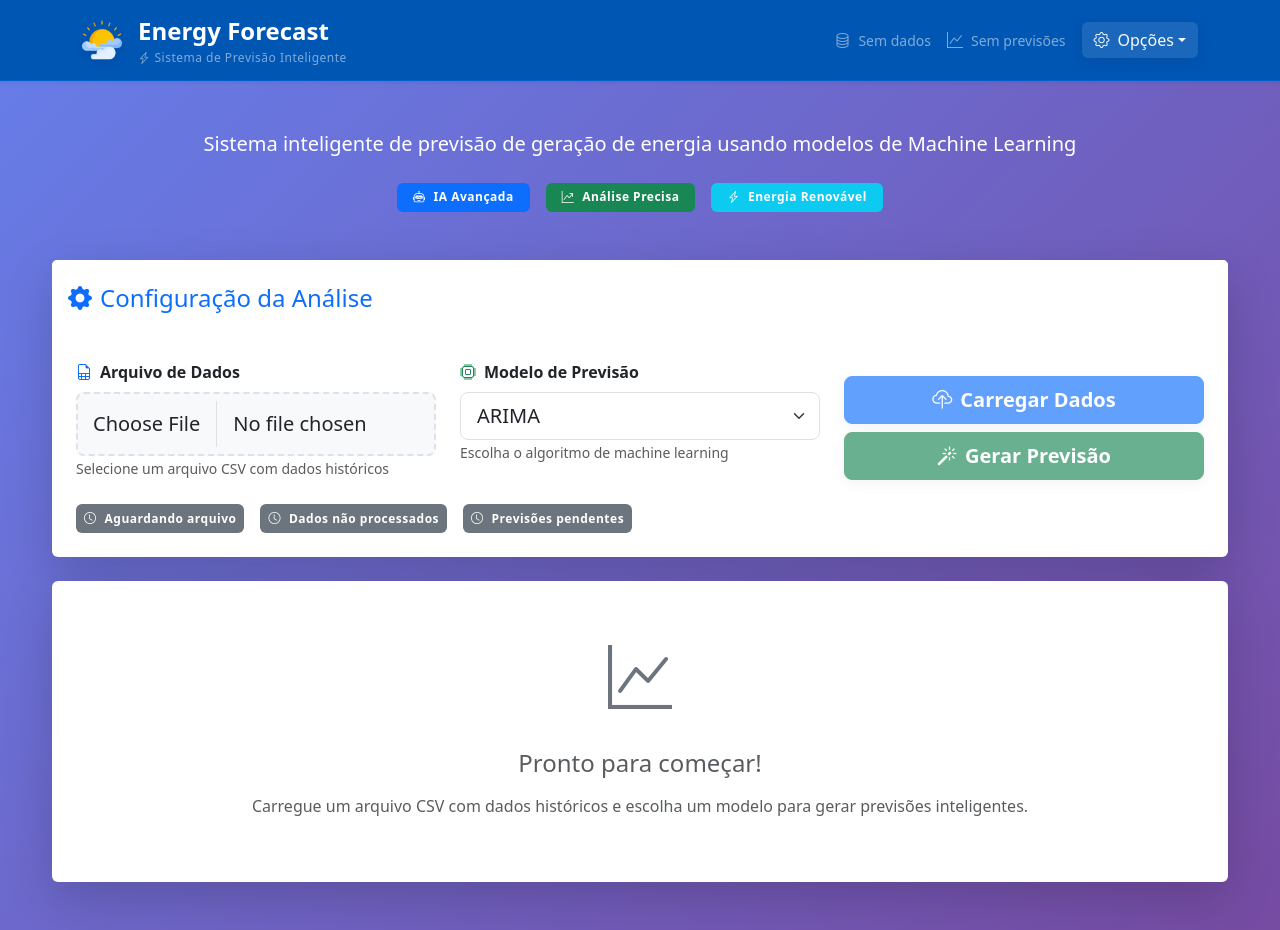
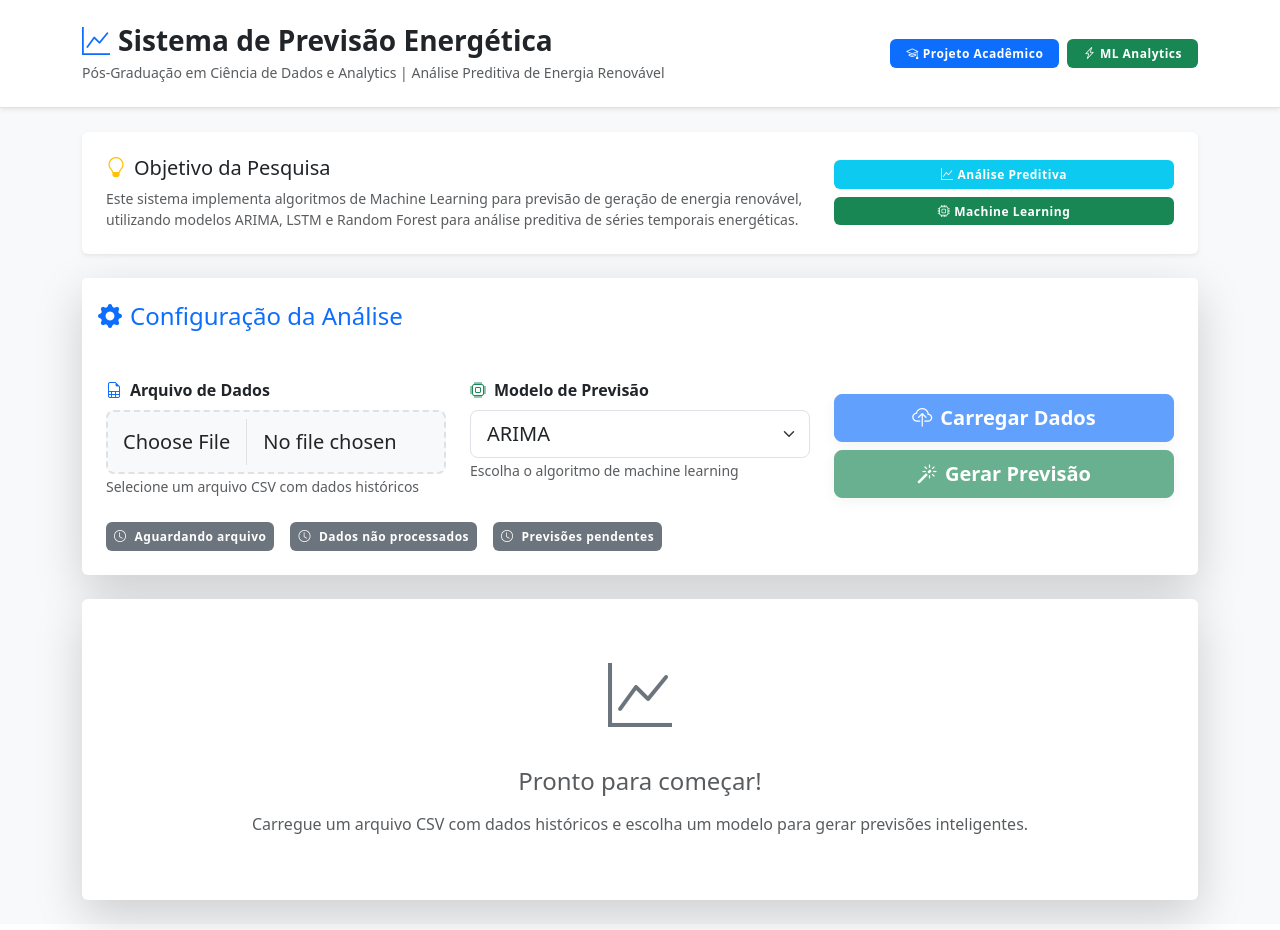
Before and after one commit to Pedrolustosa/EnergyForecasting, a React (Create React App) app in the folder EnergyForecasting.APP/: page / in a window 1280 px wide. Built offline with nearby package versions, Linux system fonts and the light colour scheme.

Commit message:
feat: create initial React app with energy forecasting UI and prediction visualization

```diff
--- a/EnergyForecasting.APP/src/App.tsx
+++ b/EnergyForecasting.APP/src/App.tsx
@@ -1,7 +1,7 @@
-import React, { useState } from "react";
+import React, { useState, useEffect } from "react";
 import axios from "axios";
-import { Container, Button, Form, Spinner, Row, Col, Table, Card, Alert, Badge, Navbar, Nav, Dropdown } from "react-bootstrap";
-import { Line } from "react-chartjs-2";
+import { Container, Button, Form, Spinner, Row, Col, Table, Card, Badge, Pagination } from "react-bootstrap";
+import { Chart as ChartJS } from "react-chartjs-2";
 import toastr from "toastr";
 import "toastr/build/toastr.min.css";
 import { Chart, registerables } from "chart.js";
@@ -47,6 +47,14 @@ function App() {
   const [model, setModel] = useState<Model>("arima");
   const [predictions, setPredictions] = useState<Prediction[]>([]);
   const [testDates, setTestDates] = useState<string[]>([]);
+  const [startDate, setStartDate] = useState<string>("");
+  const [recordsToShow, setRecordsToShow] = useState<number>(10);
+  const [currentPage, setCurrentPage] = useState<number>(1);
+
+  // Resetar página quando filtros mudarem
+  useEffect(() => {
+    setCurrentPage(1);
+  }, [startDate, recordsToShow]);
 
   const handleFileChange = (e: React.ChangeEvent<HTMLInputElement>) => {
     if (e.target.files && e.target.files.length > 0) setFile(e.target.files[0]);
@@ -98,139 +106,240 @@ function App() {
     setLoading(false);
   };
 
-  // Data for Chart.js with improved styling
-  const chartData = {
-    labels: predictions.map((p) => p.date),
+  // Filtrar dados baseado na data inicial e implementar paginação
+  const getFilteredPredictions = () => {
+    let filtered = [...predictions];
+
+    // Filtrar por data inicial se especificada
+    if (startDate) {
+      const startDateObj = new Date(startDate);
+      filtered = filtered.filter(p => {
+        const predDate = new Date(p.date);
+        return predDate >= startDateObj;
+      });
+    }
+
+    return filtered;
+  };
+
+  // Implementar paginação
+  const getPaginatedData = () => {
+    const filtered = getFilteredPredictions();
+    const startIndex = (currentPage - 1) * recordsToShow;
+    const endIndex = startIndex + recordsToShow;
+    return filtered.slice(startIndex, endIndex);
+  };
+
+  // Calcular total de páginas
+  const totalPages = Math.ceil(getFilteredPredictions().length / recordsToShow);
+
+  // Gerar dados simulados para demonstração (irradiação e energia injetada)
+  const generateSimulatedData = (predictions: Prediction[]) => {
+    return predictions.map((p, index) => ({
+      ...p,
+      // Simular irradiação baseada na energia gerada (correlação aproximada)
+      irradiation: p.real ? Math.max(200, p.real * 15 + Math.random() * 100 - 50) : Math.random() * 400 + 200,
+      // Simular energia injetada (geralmente menor que a gerada)
+      injected: p.real ? Math.max(0, p.real * 0.7 + Math.random() * p.real * 0.2 - p.real * 0.1) : p.predicted * 0.7
+    }));
+  };
+
+  // Dados para o gráfico (todos os dados filtrados)
+  const filteredPredictions = getFilteredPredictions();
+  const enrichedPredictionsChart = generateSimulatedData(filteredPredictions);
+
+  // Dados para a tabela (paginados)
+  const paginatedPredictions = getPaginatedData();
+  const enrichedPredictionsTable = generateSimulatedData(paginatedPredictions);
+
+  // Configuração do gráfico misto
+  const mixedChartData = {
+    labels: enrichedPredictionsChart.map((p) => p.date),
     datasets: [
+      // Barras - Energia Prevista
       {
-        label: "Valores Reais",
-        data: predictions.map((p) => p.real),
+        type: 'bar' as const,
+        label: "Energia Prevista (kWh)",
+        data: enrichedPredictionsChart.map((p) => p.predicted),
+        backgroundColor: "rgba(25, 135, 84, 0.7)",
+        borderColor: "#198754",
+        borderWidth: 1,
+        yAxisID: 'y',
+      },
+      // Barras - Energia Gerada Real
+      {
+        type: 'bar' as const,
+        label: "Energia Gerada (kWh)",
+        data: enrichedPredictionsChart.map((p) => p.real || 0),
+        backgroundColor: "rgba(13, 110, 253, 0.7)",
         borderColor: "#0d6efd",
-        backgroundColor: "rgba(13, 110, 253, 0.1)",
+        borderWidth: 1,
+        yAxisID: 'y',
+      },
+      // Barras - Energia Injetada
+      {
+        type: 'bar' as const,
+        label: "Energia Injetada (kWh)",
+        data: enrichedPredictionsChart.map((p) => p.injected || 0),
+        backgroundColor: "rgba(255, 193, 7, 0.7)",
+        borderColor: "#ffc107",
+        borderWidth: 1,
+        yAxisID: 'y',
+      },
+      // Linha - Irradiação
+      {
+        type: 'line' as const,
+        label: "Irradiação (W/m²)",
+        data: enrichedPredictionsChart.map((p) => p.irradiation || 0),
+        borderColor: "#dc3545",
+        backgroundColor: "rgba(220, 53, 69, 0.1)",
         fill: false,
         tension: 0.4,
-        pointBackgroundColor: "#0d6efd",
+        pointBackgroundColor: "#dc3545",
         pointBorderColor: "#ffffff",
         pointBorderWidth: 2,
-        pointRadius: 5,
-      },
-      {
-        label: "Valores Previstos",
-        data: predictions.map((p) => p.predicted),
-        borderColor: "#198754",
-        backgroundColor: "rgba(25, 135, 84, 0.1)",
-        fill: false,
-        tension: 0.4,
-        pointBackgroundColor: "#198754",
-        pointBorderColor: "#ffffff",
-        pointBorderWidth: 2,
-        pointRadius: 5,
+        pointRadius: 4,
+        yAxisID: 'y1',
       },
     ],
   };
 
+  // Opções do gráfico misto
+  const mixedChartOptions = {
+    responsive: true,
+    interaction: {
+      mode: 'index' as const,
+      intersect: false,
+    },
+    plugins: {
+      title: {
+        display: true,
+        text: 'Análise Energética - Previsão vs Realidade',
+        font: {
+          size: 16,
+          weight: 'bold' as const,
+        },
+      },
+      legend: {
+        position: 'top' as const,
+      },
+      tooltip: {
+        callbacks: {
+          label: function(context: any) {
+            let label = context.dataset.label || '';
+            if (label) {
+              label += ': ';
+            }
+            if (context.dataset.yAxisID === 'y1') {
+              label += context.parsed.y + ' W/m²';
+            } else {
+              label += context.parsed.y.toFixed(2) + ' kWh';
+            }
+            return label;
+          }
+        }
+      }
+    },
+    scales: {
+      x: {
+        display: true,
+        title: {
+          display: true,
+          text: 'Data'
+        }
+      },
+      y: {
+        type: 'linear' as const,
+        display: true,
+        position: 'left' as const,
+        title: {
+          display: true,
+          text: 'Energia (kWh)'
+        },
+        grid: {
+          drawOnChartArea: false,
+        },
+      },
+      y1: {
+        type: 'linear' as const,
+        display: true,
+        position: 'right' as const,
+        title: {
+          display: true,
+          text: 'Irradiação (W/m²)'
+        },
+        grid: {
+          drawOnChartArea: false,
+        },
+      },
+    },
+  };
+
   return (
-    <div className="min-vh-100" style={{ background: 'linear-gradient(135deg, #667eea 0%, #764ba2 100%)' }}>
-      {/* Navigation Bar */}
-      <Navbar className="navbar-custom shadow-sm" expand="lg">
+    <div className="min-vh-100 bg-light">
+      {/* Academic Header */}
+      <div className="bg-white border-bottom shadow-sm">
         <Container>
-          <Navbar.Brand href="#" className="d-flex align-items-center">
-            <img
-              src="/logo_sun.png"
-              alt="Energy Prediction Logo"
-              height="40"
-              className="me-3"
-              style={{ filter: 'drop-shadow(0 2px 4px rgba(0,0,0,0.1))' }}
-            />
-            <div>
-              <span className="fw-bold text-white fs-4">Energy Forecast</span>
-              <div className="small text-white-50">
-                <i className="bi bi-lightning-charge me-1"></i>
-                Sistema de Previsão Inteligente
+          <div className="py-4">
+            <div className="row align-items-center">
+              <div className="col">
+                <h1 className="h3 mb-1 text-dark fw-bold">
+                  <i className="bi bi-graph-up text-primary me-2"></i>
+                  Sistema de Previsão Energética
+                </h1>
+                <p className="text-muted mb-0 small">
+                  Pós-Graduação em Ciência de Dados e Analytics | Análise Preditiva de Energia Renovável
+                </p>
+              </div>
+              <div className="col-auto">
+                <div className="d-flex gap-2">
+                  <span className="badge bg-primary px-3 py-2">
+                    <i className="bi bi-mortarboard me-1"></i>
+                    Projeto Acadêmico
+                  </span>
+                  <span className="badge bg-success px-3 py-2">
+                    <i className="bi bi-lightning-charge me-1"></i>
+                    ML Analytics
+                  </span>
+                </div>
               </div>
             </div>
-          </Navbar.Brand>
+          </div>
+        </Container>
+      </div>
 
-          <Navbar.Toggle aria-controls="basic-navbar-nav" className="border-0">
-            <i className="bi bi-list text-white fs-4"></i>
-          </Navbar.Toggle>
-
-          <Navbar.Collapse id="basic-navbar-nav">
-            <Nav className="ms-auto align-items-center">
-              <Nav.Item className="me-3">
-                <div className="d-flex align-items-center text-white-50">
-                  <i className="bi bi-database me-2"></i>
-                  <span className="small">
-                    {testDates.length > 0 ? `${testDates.length} registros` : 'Sem dados'}
-                  </span>
+      {/* Main Content */}
+      <Container className="py-4">
+        {/* Academic Introduction */}
+        <div className="mb-4">
+          <Card className="border-0 shadow-sm">
+            <Card.Body className="p-4">
+              <div className="row align-items-center">
+                <div className="col-md-8">
+                  <h2 className="h5 mb-2 text-dark">
+                    <i className="bi bi-lightbulb text-warning me-2"></i>
+                    Objetivo da Pesquisa
+                  </h2>
+                  <p className="text-muted mb-0 small">
+                    Este sistema implementa algoritmos de Machine Learning para previsão de geração de energia renovável,
+                    utilizando modelos ARIMA, LSTM e Random Forest para análise preditiva de séries temporais energéticas.
+                  </p>
                 </div>
-              </Nav.Item>
-
-              <Nav.Item className="me-3">
-                <div className="d-flex align-items-center text-white-50">
-                  <i className="bi bi-graph-up me-2"></i>
-                  <span className="small">
-                    {predictions.length > 0 ? `${predictions.length} previsões` : 'Sem previsões'}
-                  </span>
+                <div className="col-md-4 text-end">
+                  <div className="d-flex flex-column gap-2">
+                    <span className="badge bg-info px-3 py-2">
+                      <i className="bi bi-graph-up me-1"></i>
+                      Análise Preditiva
+                    </span>
+                    <span className="badge bg-success px-3 py-2">
+                      <i className="bi bi-cpu me-1"></i>
+                      Machine Learning
+                    </span>
+                  </div>
                 </div>
-              </Nav.Item>
-
-              <Dropdown>
-                <Dropdown.Toggle
-                  variant="outline-light"
-                  id="dropdown-basic"
-                  className="border-0 d-flex align-items-center"
-                  style={{ background: 'rgba(255,255,255,0.1)' }}
-                >
-                  <i className="bi bi-gear me-2"></i>
-                  <span className="d-none d-md-inline">Opções</span>
-                </Dropdown.Toggle>
-
-                <Dropdown.Menu className="shadow border-0">
-                  <Dropdown.Item href="#" className="d-flex align-items-center">
-                    <i className="bi bi-info-circle me-2 text-primary"></i>
-                    Sobre o Sistema
-                  </Dropdown.Item>
-                  <Dropdown.Item href="#" className="d-flex align-items-center">
-                    <i className="bi bi-question-circle me-2 text-success"></i>
-                    Ajuda
-                  </Dropdown.Item>
-                  <Dropdown.Divider />
-                  <Dropdown.Item href="#" className="d-flex align-items-center">
-                    <i className="bi bi-download me-2 text-info"></i>
-                    Exportar Dados
-                  </Dropdown.Item>
-                  <Dropdown.Item href="#" className="d-flex align-items-center">
-                    <i className="bi bi-arrow-clockwise me-2 text-warning"></i>
-                    Limpar Cache
-                  </Dropdown.Item>
-                </Dropdown.Menu>
-              </Dropdown>
-            </Nav>
-          </Navbar.Collapse>
-        </Container>
-      </Navbar>
-
-      <Container className="py-5" style={{ maxWidth: 1200 }}>
-        {/* Header */}
-        <div className="text-center mb-5">
-          <p className="lead text-white mb-4" style={{ fontSize: '1.25rem' }}>
-            Sistema inteligente de previsão de geração de energia usando modelos de Machine Learning
-          </p>
-          <div className="d-flex justify-content-center gap-3 flex-wrap">
-            <Badge bg="primary" className="px-3 py-2 d-flex align-items-center">
-              <i className="bi bi-robot me-2"></i>
-              IA Avançada
-            </Badge>
-            <Badge bg="success" className="px-3 py-2 d-flex align-items-center">
-              <i className="bi bi-graph-up-arrow me-2"></i>
-              Análise Precisa
-            </Badge>
-            <Badge bg="info" className="px-3 py-2 d-flex align-items-center">
-              <i className="bi bi-lightning-charge me-2"></i>
-              Energia Renovável
-            </Badge>
-          </div>
+              </div>
+            </Card.Body>
+          </Card>
         </div>
 
         {/* Main Controls Card */}
@@ -344,6 +453,62 @@ function App() {
                 </div>
               </Col>
             </Row>
+
+            {/* Filtros do Gráfico */}
+            {predictions.length > 0 && (
+              <>
+                <Row className="mt-4 pt-4 border-top">
+                  <Col>
+                    <h6 className="text-muted mb-3 d-flex align-items-center">
+                      <i className="bi bi-funnel me-2"></i>
+                      Filtros de Visualização
+                    </h6>
+                  </Col>
+                </Row>
+                <Row className="g-3">
+                  <Col md={6}>
+                  <Form.Group>
+                    <Form.Label className="fw-semibold text-dark mb-2 d-flex align-items-center">
+                      <i className="bi bi-calendar-date me-2 text-info"></i>
+                      Data Inicial
+                    </Form.Label>
+                    <Form.Control
+                      type="date"
+                      value={startDate}
+                      onChange={e => setStartDate(e.target.value)}
+                      className="form-control"
+                    />
+                    <Form.Text className="text-muted">
+                      Filtrar dados a partir desta data
+                    </Form.Text>
+                  </Form.Group>
+                </Col>
+                <Col md={6}>
+                  <Form.Group>
+                    <Form.Label className="fw-semibold text-dark mb-2 d-flex align-items-center">
+                      <i className="bi bi-list-ol me-2 text-warning"></i>
+                      Registros por Página
+                    </Form.Label>
+                    <Form.Select
+                      value={recordsToShow}
+                      onChange={e => setRecordsToShow(Number(e.target.value))}
+                      className="form-select"
+                    >
+                      <option value={5}>5 registros</option>
+                      <option value={10}>10 registros</option>
+                      <option value={15}>15 registros</option>
+                      <option value={20}>20 registros</option>
+                      <option value={30}>30 registros</option>
+                      <option value={50}>50 registros</option>
+                    </Form.Select>
+                    <Form.Text className="text-muted">
+                      Quantidade de registros na tabela por página
+                    </Form.Text>
+                  </Form.Group>
+                </Col>
+                </Row>
+              </>
+            )}
           </Card.Body>
         </Card>
 
@@ -375,37 +540,14 @@ function App() {
                 </div>
               </Card.Header>
               <Card.Body className="p-4">
-                <div style={{ height: '400px' }}>
-                  <Line
-                    data={chartData}
+                <div style={{ height: '500px' }}>
+                  <ChartJS
+                    type='bar'
+                    data={mixedChartData}
                     options={{
+                      ...mixedChartOptions,
                       responsive: true,
                       maintainAspectRatio: false,
-                      plugins: {
-                        title: {
-                          display: true,
-                          text: `Comparação: Valores Reais vs Previstos`,
-                          font: { size: 16, weight: 'bold' }
-                        },
-                        legend: {
-                          position: 'top',
-                          labels: { usePointStyle: true, padding: 20 }
-                        }
-                      },
-                      scales: {
-                        x: {
-                          title: { display: true, text: 'Período', font: { weight: 'bold' } },
-                          grid: { color: 'rgba(0,0,0,0.1)' }
-                        },
-                        y: {
-                          title: { display: true, text: 'Energia Gerada (kWh)', font: { weight: 'bold' } },
-                          grid: { color: 'rgba(0,0,0,0.1)' }
-                        },
-                      },
-                      elements: {
-                        point: { radius: 4, hoverRadius: 6 },
-                        line: { borderWidth: 3 }
-                      }
                     }}
                   />
                 </div>
@@ -429,18 +571,24 @@ function App() {
                           <i className="bi bi-calendar3 me-2"></i>Data
                         </th>
                         <th className="py-3 px-4 fw-bold text-primary">
-                          <i className="bi bi-lightning-charge me-2"></i>Valor Real
+                          <i className="bi bi-lightning-charge me-2"></i>Energia Gerada
                         </th>
                         <th className="py-3 px-4 fw-bold text-success">
-                          <i className="bi bi-magic me-2"></i>Valor Previsto
+                          <i className="bi bi-magic me-2"></i>Energia Prevista
                         </th>
                         <th className="py-3 px-4 fw-bold text-warning">
+                          <i className="bi bi-arrow-up-circle me-2"></i>Energia Injetada
+                        </th>
+                        <th className="py-3 px-4 fw-bold text-danger">
+                          <i className="bi bi-sun me-2"></i>Irradiação
+                        </th>
+                        <th className="py-3 px-4 fw-bold text-info">
                           <i className="bi bi-bar-chart me-2"></i>Diferença
                         </th>
                       </tr>
                     </thead>
                     <tbody>
-                      {predictions.map((p, idx) => {
+                      {enrichedPredictionsTable.map((p, idx) => {
                         const difference = p.real !== null ? Math.abs(p.real - p.predicted) : null;
                         const percentDiff = p.real !== null && p.real !== 0 ? ((difference! / p.real) * 100) : null;
 
@@ -462,9 +610,19 @@ function App() {
                               </span>
                             </td>
                             <td className="py-3 px-4">
+                              <span className="text-warning fw-semibold">
+                                {p.injected?.toFixed(2) || '0.00'} kWh
+                              </span>
+                            </td>
+                            <td className="py-3 px-4">
+                              <span className="text-danger fw-semibold">
+                                {p.irradiation?.toFixed(0) || '0'} W/m²
+                              </span>
+                            </td>
+                            <td className="py-3 px-4">
                               {difference !== null ? (
                                 <div>
-                                  <span className="text-warning fw-semibold">
+                                  <span className="text-info fw-semibold">
                                     ±{difference.toFixed(2)} kWh
                                   </span>
                                   {percentDiff !== null && (
@@ -483,6 +641,50 @@ function App() {
                     </tbody>
                   </Table>
                 </div>
+
+                {/* Paginação */}
+                {totalPages > 1 && (
+                  <div className="d-flex justify-content-between align-items-center p-4 border-top">
+                    <div className="text-muted">
+                      Mostrando {((currentPage - 1) * recordsToShow) + 1} a {Math.min(currentPage * recordsToShow, filteredPredictions.length)} de {filteredPredictions.length} registros
+                    </div>
+                    <Pagination className="mb-0">
+                      <Pagination.First
+                        onClick={() => setCurrentPage(1)}
+                        disabled={currentPage === 1}
+                      />
+                      <Pagination.Prev
+                        onClick={() => setCurrentPage(currentPage - 1)}
+                        disabled={currentPage === 1}
+                      />
+
+                      {Array.from({ length: Math.min(5, totalPages) }, (_, i) => {
+                        const pageNum = Math.max(1, Math.min(totalPages - 4, currentPage - 2)) + i;
+                        if (pageNum <= totalPages) {
+                          return (
+                            <Pagination.Item
+                              key={pageNum}
+                              active={pageNum === currentPage}
+                              onClick={() => setCurrentPage(pageNum)}
+                            >
+                              {pageNum}
+                            </Pagination.Item>
+                          );
+                        }
+                        return null;
+                      })}
+
+                      <Pagination.Next
+                        onClick={() => setCurrentPage(currentPage + 1)}
+                        disabled={currentPage === totalPages}
+                      />
+                      <Pagination.Last
+                        onClick={() => setCurrentPage(totalPages)}
+                        disabled={currentPage === totalPages}
+                      />
+                    </Pagination>
+                  </div>
+                )}
               </Card.Body>
             </Card>
           </>
--- a/EnergyForecasting.APP/src/types.ts
+++ b/EnergyForecasting.APP/src/types.ts
@@ -1,5 +1,7 @@
 export type Prediction = {
     date: string;
-    real: number | null;
-    predicted: number;
+    real: number | null; // Energia gerada real
+    predicted: number; // Energia prevista
+    injected?: number; // Energia injetada na rede
+    irradiation?: number; // Irradiação solar (W/m²)
   };
```
Also changed, not shown: EnergyForecasting.APP/public/upe-poli-logo.png (added).
